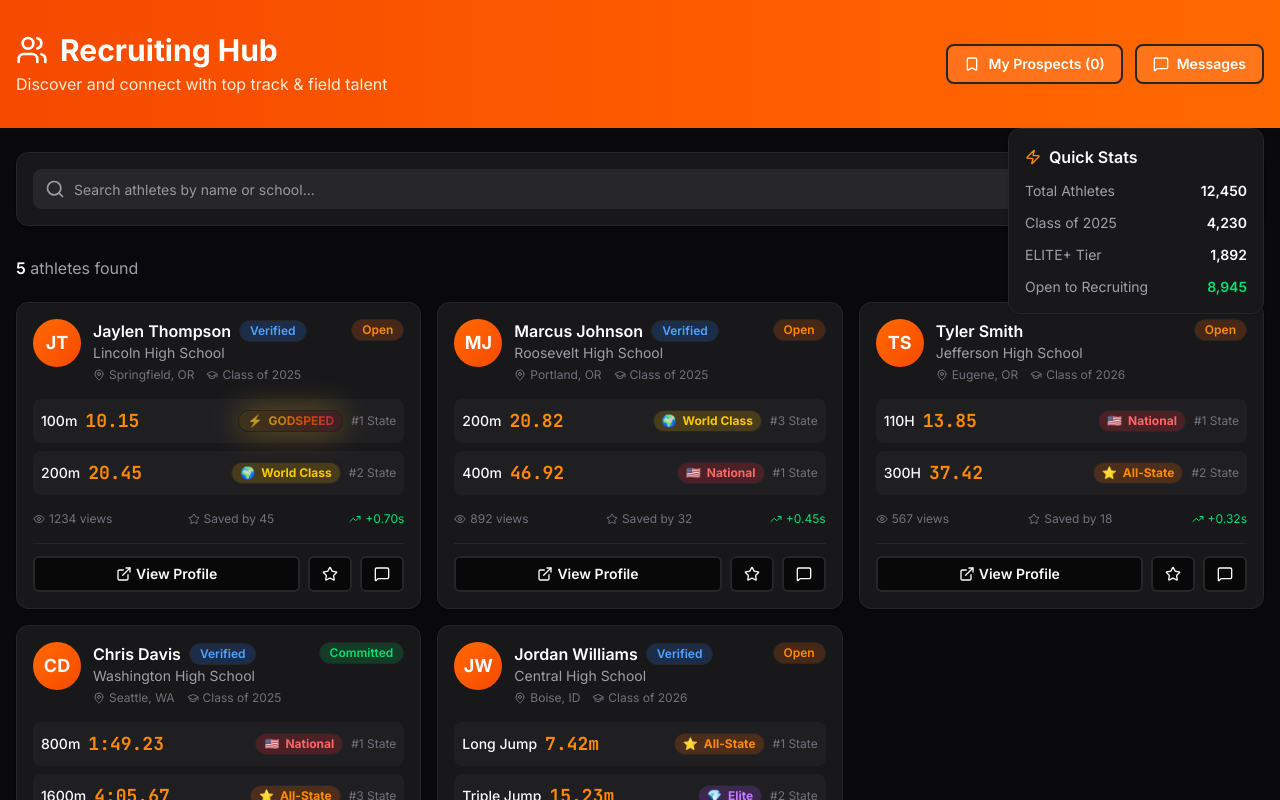
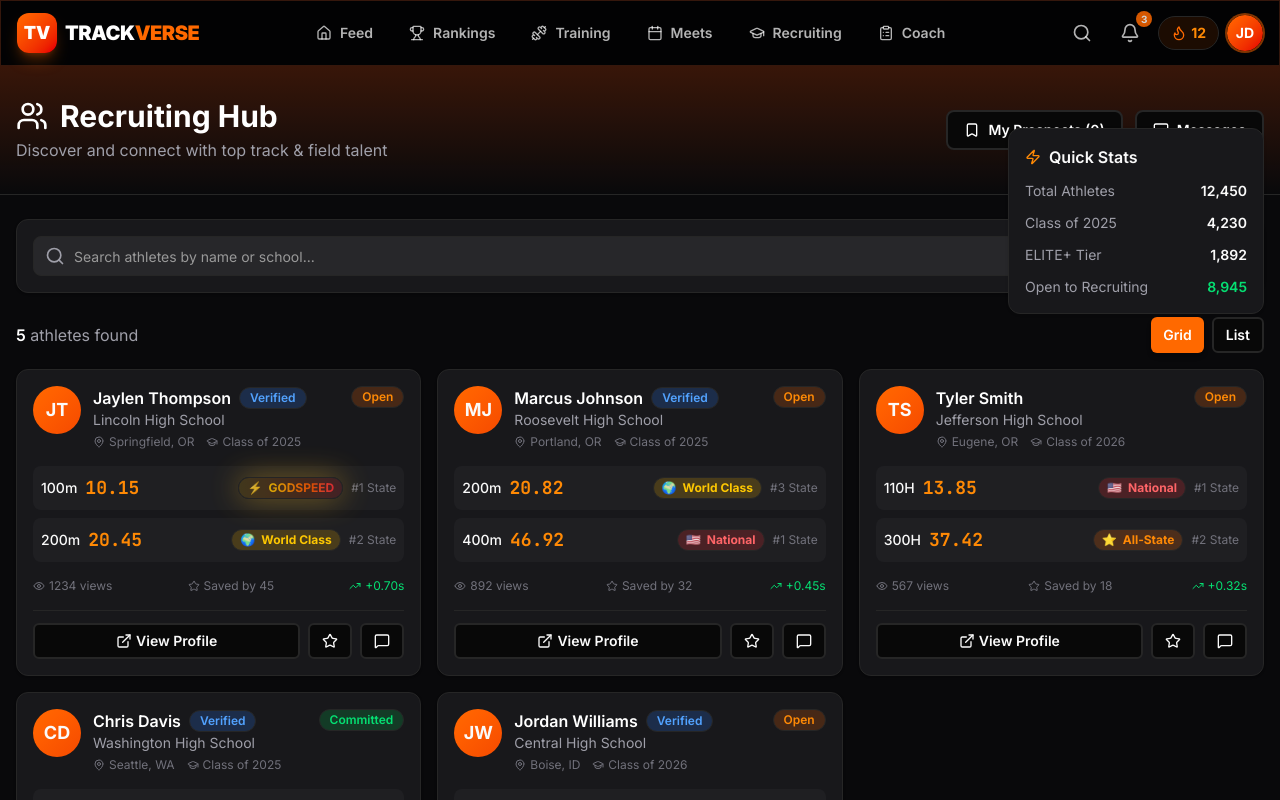
Before and after one commit to elofc/trackverse, a Next.js app: page /recruiting in a window 1280 px wide. Shown: the top 800 px of the page. Built offline with nearby package versions, Linux system fonts and the light colour scheme.

Commit message:
Add Navbar and consistent styling to all recruiting pages

```diff
--- a/src/app/profile/recruiting/page.tsx
+++ b/src/app/profile/recruiting/page.tsx
@@ -32,7 +32,7 @@ import { Button } from "@/components/ui/button";
 import { Card } from "@/components/ui/card";
 import { Badge } from "@/components/ui/badge";
 import { Progress } from "@/components/ui/progress";
-import { TierBadge } from "@/components/trackverse";
+import { TierBadge, Navbar } from "@/components/trackverse";
 
 // Mock athlete's own recruiting data
 const myRecruitingData = {
@@ -99,12 +99,14 @@ export default function MyRecruitingPage() {
 
   return (
     <div className="min-h-screen bg-zinc-950 text-white">
+      <Navbar />
+
       {/* Header */}
-      <div className="bg-gradient-to-r from-orange-600 to-orange-500 py-8">
+      <div className="bg-gradient-to-b from-orange-600/20 to-transparent py-8 border-b border-orange-500/20">
         <div className="max-w-6xl mx-auto px-4">
           <Link
             href="/profile"
-            className="flex items-center gap-2 text-white/80 hover:text-white transition-colors mb-4"
+            className="flex items-center gap-2 text-zinc-400 hover:text-white transition-colors mb-4"
           >
             <ArrowLeft className="w-5 h-5" />
             Back to Profile
--- a/src/app/recruiting/athlete/[id]/page.tsx
+++ b/src/app/recruiting/athlete/[id]/page.tsx
@@ -30,7 +30,7 @@ import { Button } from "@/components/ui/button";
 import { Card } from "@/components/ui/card";
 import { Badge } from "@/components/ui/badge";
 import { Progress } from "@/components/ui/progress";
-import { TierBadge } from "@/components/trackverse";
+import { TierBadge, Navbar } from "@/components/trackverse";
 
 // Mock athlete data
 const mockAthleteData = {
@@ -115,9 +115,11 @@ export default function AthleteProfilePage() {
 
   return (
     <div className="min-h-screen bg-zinc-950 text-white">
+      <Navbar />
+
       {/* Header with Cover */}
       <div className="relative">
-        <div className="h-48 bg-gradient-to-r from-orange-600 via-orange-500 to-yellow-500" />
+        <div className="h-32 bg-gradient-to-b from-orange-600/30 to-transparent" />
 
         {/* Back Button */}
         <Link
--- a/src/app/recruiting/messages/page.tsx
+++ b/src/app/recruiting/messages/page.tsx
@@ -22,7 +22,7 @@ import { Card } from "@/components/ui/card";
 import { Input } from "@/components/ui/input";
 import { Badge } from "@/components/ui/badge";
 import { Textarea } from "@/components/ui/textarea";
-import { TierBadge } from "@/components/trackverse";
+import { TierBadge, Navbar } from "@/components/trackverse";
 
 // Mock conversations
 const mockConversations = [
@@ -149,18 +149,20 @@ export default function MessagesPage() {
 
   return (
     <div className="min-h-screen bg-zinc-950 text-white">
+      <Navbar />
+
       {/* Header */}
-      <div className="bg-gradient-to-r from-orange-600 to-orange-500 py-6">
+      <div className="bg-gradient-to-b from-orange-600/20 to-transparent py-6 border-b border-orange-500/20">
         <div className="max-w-7xl mx-auto px-4">
           <Link
             href="/recruiting"
-            className="flex items-center gap-2 text-white/80 hover:text-white transition-colors mb-3"
+            className="flex items-center gap-2 text-zinc-400 hover:text-white transition-colors mb-3"
           >
             <ArrowLeft className="w-5 h-5" />
             Back to Recruiting
           </Link>
           <h1 className="text-2xl font-bold">Messages</h1>
-          <p className="text-orange-100 text-sm">
+          <p className="text-zinc-400 text-sm">
             {mockConversations.filter(c => c.unread).length} unread conversations
           </p>
         </div>
--- a/src/app/recruiting/page.tsx
+++ b/src/app/recruiting/page.tsx
@@ -23,7 +23,7 @@ import { Button } from "@/components/ui/button";
 import { Card } from "@/components/ui/card";
 import { Input } from "@/components/ui/input";
 import { Badge } from "@/components/ui/badge";
-import { TierBadge } from "@/components/trackverse";
+import { TierBadge, Navbar } from "@/components/trackverse";
 
 // Mock athlete data for search results
 const mockAthletes = [
@@ -171,8 +171,10 @@ export default function RecruitingPage() {
 
   return (
     <div className="min-h-screen bg-zinc-950 text-white">
+      <Navbar />
+
       {/* Header */}
-      <div className="bg-gradient-to-r from-orange-600 to-orange-500 py-8">
+      <div className="bg-gradient-to-b from-orange-600/20 to-transparent py-8 border-b border-orange-500/20">
         <div className="max-w-7xl mx-auto px-4">
           <div className="flex items-center justify-between">
             <div>
@@ -180,19 +182,19 @@ export default function RecruitingPage() {
                 <Users className="w-8 h-8" />
                 Recruiting Hub
               </h1>
-              <p className="text-orange-100 mt-1">
+              <p className="text-zinc-400 mt-1">
                 Discover and connect with top track & field talent
               </p>
             </div>
             <div className="flex gap-3">
               <Link href="/recruiting/prospects">
-                <Button variant="outline" className="bg-white/10 border-white/20 hover:bg-white/20">
+                <Button variant="outline" className="border-orange-500/30 hover:bg-orange-500/10 text-white">
                   <Bookmark className="w-4 h-4 mr-2" />
                   My Prospects ({savedAthletes.length})
                 </Button>
               </Link>
               <Link href="/recruiting/messages">
-                <Button variant="outline" className="bg-white/10 border-white/20 hover:bg-white/20">
+                <Button variant="outline" className="border-orange-500/30 hover:bg-orange-500/10 text-white">
                   <MessageSquare className="w-4 h-4 mr-2" />
                   Messages
                 </Button>
--- a/src/app/recruiting/prospects/page.tsx
+++ b/src/app/recruiting/prospects/page.tsx
@@ -23,7 +23,7 @@ import { Button } from "@/components/ui/button";
 import { Card } from "@/components/ui/card";
 import { Input } from "@/components/ui/input";
 import { Badge } from "@/components/ui/badge";
-import { TierBadge } from "@/components/trackverse";
+import { TierBadge, Navbar } from "@/components/trackverse";
 
 // Mock prospect lists
 const mockProspectLists = [
@@ -154,12 +154,14 @@ export default function ProspectsPage() {
 
   return (
     <div className="min-h-screen bg-zinc-950 text-white">
+      <Navbar />
+
       {/* Header */}
-      <div className="bg-gradient-to-r from-orange-600 to-orange-500 py-8">
+      <div className="bg-gradient-to-b from-orange-600/20 to-transparent py-8 border-b border-orange-500/20">
         <div className="max-w-7xl mx-auto px-4">
           <Link
             href="/recruiting"
-            className="flex items-center gap-2 text-white/80 hover:text-white transition-colors mb-4"
+            className="flex items-center gap-2 text-zinc-400 hover:text-white transition-colors mb-4"
           >
             <ArrowLeft className="w-5 h-5" />
             Back to Search
@@ -170,7 +172,7 @@ export default function ProspectsPage() {
                 <Star className="w-8 h-8" />
                 My Prospects
               </h1>
-              <p className="text-orange-100 mt-1">
+              <p className="text-zinc-400 mt-1">
                 {mockSavedAthletes.length} saved athletes across {mockProspectLists.length} lists
               </p>
             </div>
```
